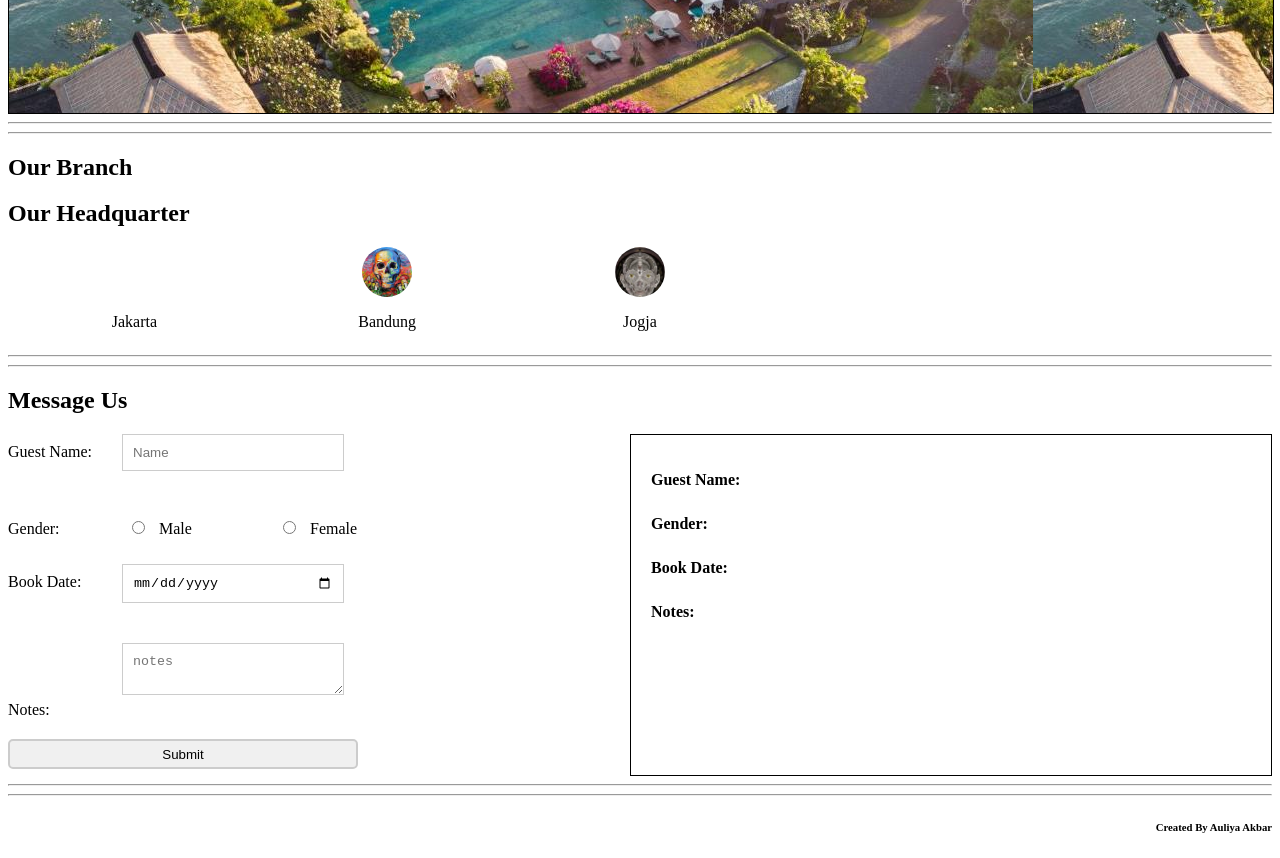
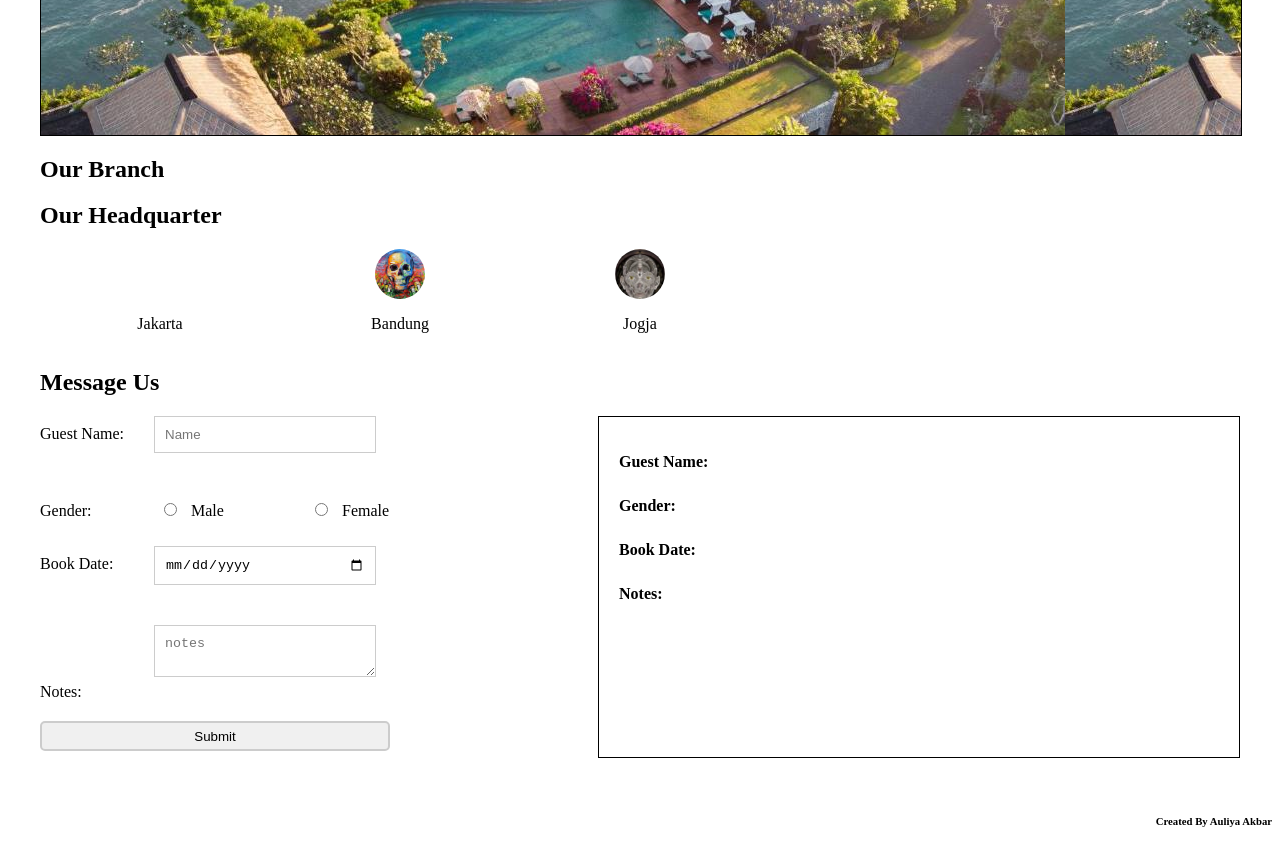
Before and after one commit to haxprocess123/mini-project-revou-auliya-akbar, a plain HTML site: page index.html in a window 1280 px wide. Shown: the part 860-1718 px from the top of the page. Drawn offline with Linux system fonts and the light colour scheme.

Commit message:
Update index.html

```diff
--- a/index.html
+++ b/index.html
@@ -31,8 +31,8 @@
 
     </header>
 
-    <hr />
 
+    <main>
 
          <section id="home">
             <header>
@@ -60,9 +60,6 @@
             </article>
 
          </section>
-
-         <hr />
-         <hr />
 
 
         <!-- OUR PROFILE CONTENT -->
@@ -97,8 +94,6 @@
 
         </section>
 
-        <hr />
-        <hr />
 
          <!-- ABOUT US CONTENT -->
 
@@ -188,9 +183,8 @@
 
         </section>
 
-        <hr />
-        <hr />
 
+        </main>
          <!-- FOOTER CONTENT -->
 
          <footer class="footer">
```
